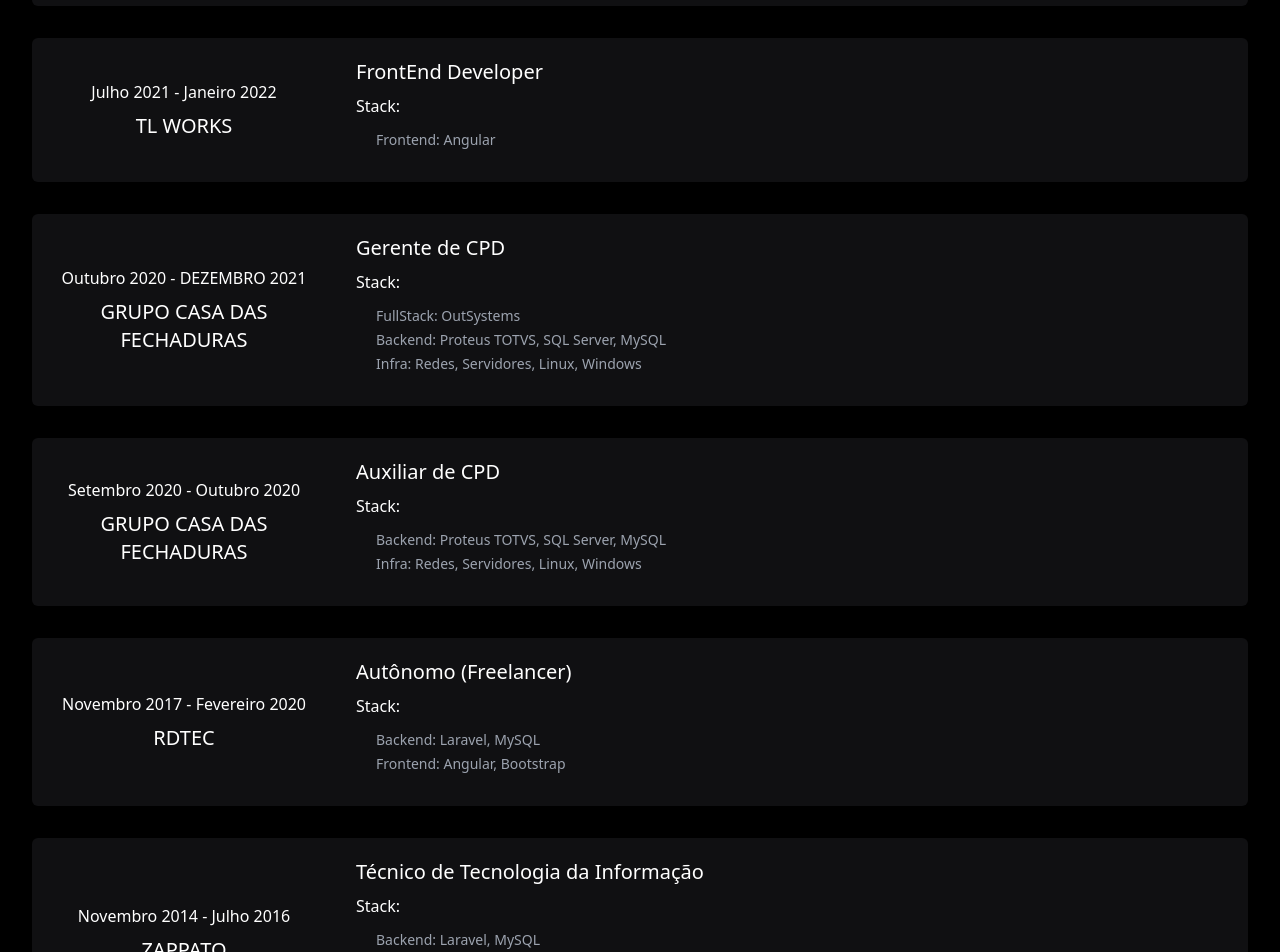
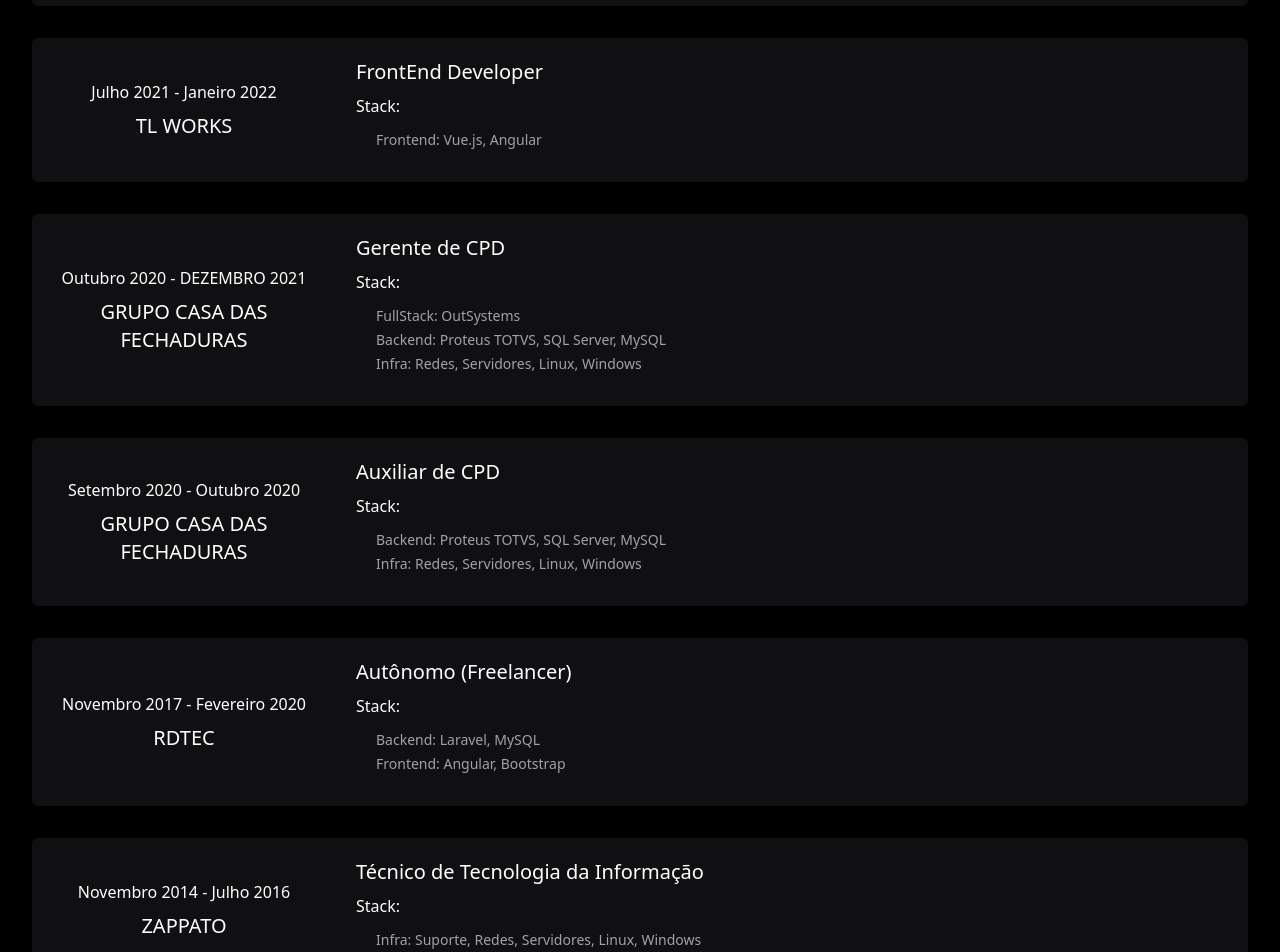
Before and after one commit to RodolfoBelo19/resumev3, a Next.js app: page / in a window 1280 px wide. Shown: the part 2138-3090 px from the top of the page. Built offline with nearby package versions, Linux system fonts and the light colour scheme.

Commit message:
fix career

```diff
--- a/src/presentation/components/Career/index.tsx
+++ b/src/presentation/components/Career/index.tsx
@@ -35,7 +35,7 @@ export const Career = () => {
       title: "TL WORKS",
       description: "FrontEnd Developer",
       backend: [],
-      frontend: ["Angular"],
+      frontend: ["Vue.js", "Angular"],
       fullstack: [],
       infra: [],
       period: "Julho 2021 - Janeiro 2022",
@@ -70,8 +70,8 @@ export const Career = () => {
     {
       title: "ZAPPATO",
       description: "Técnico de Tecnologia da Informação",
-      backend: ["Laravel", "MySQL"],
-      frontend: ["Angular", "Bootstrap"],
+      backend: [],
+      frontend: [],
       fullstack: [],
       infra: ["Suporte", "Redes", "Servidores", "Linux", "Windows"],
       period: "Novembro 2014 - Julho 2016",
@@ -108,41 +108,49 @@ export const Career = () => {
               <h4 className="mt-2">Stack:</h4>
 
               <div className="py-2">
-                <div className="my-1 text-sm px-5">
+                <div className={`my-1 text-sm px-5
+                  ${!theme ? "text-zinc-400" : "text-zinc-500"}
+                `}>
                   {item.fullstack.length > 0 && (
                     <span>
-                      <span className="text-gray-400">FullStack: </span>
-                      <span className="text-gray-400">
+                      <span>FullStack: </span>
+                      <span>
                         {item.fullstack?.join(", ")}
                       </span>
                     </span>
                   )}
                 </div>
-                <div className="my-1 text-sm px-5">
+                <div className={`my-1 text-sm px-5
+                  ${!theme ? "text-zinc-400" : "text-zinc-500"}
+                `}>
                   {item.backend.length > 0 && (
                     <span>
-                      <span className="text-gray-400">Backend: </span>
-                      <span className="text-gray-400">
+                      <span>Backend: </span>
+                      <span>
                         {item.backend?.join(", ")}
                       </span>
                     </span>
                   )}
                 </div>
-                <div className="my-1 text-sm px-5">
+                <div className={`my-1 text-sm px-5
+                  ${!theme ? "text-zinc-400" : "text-zinc-500"}
+                `}>
                   {item.frontend.length > 0 && (
                     <span>
-                      <span className="text-gray-400">Frontend: </span>
-                      <span className="text-gray-400">
+                      <span>Frontend: </span>
+                      <span>
                         {item.frontend?.join(", ")}
                       </span>
                     </span>
                   )}
                 </div>
-                <div className="my-1 text-sm px-5">
+                <div className={`my-1 text-sm px-5
+                  ${!theme ? "text-zinc-400" : "text-zinc-500"}
+                `}>
                   {item.infra.length > 0 && (
                     <span>
-                      <span className="text-gray-400">Infra: </span>
-                      <span className="text-gray-400">
+                      <span>Infra: </span>
+                      <span>
                         {item.infra?.join(", ")}
                       </span>
                     </span>
```
